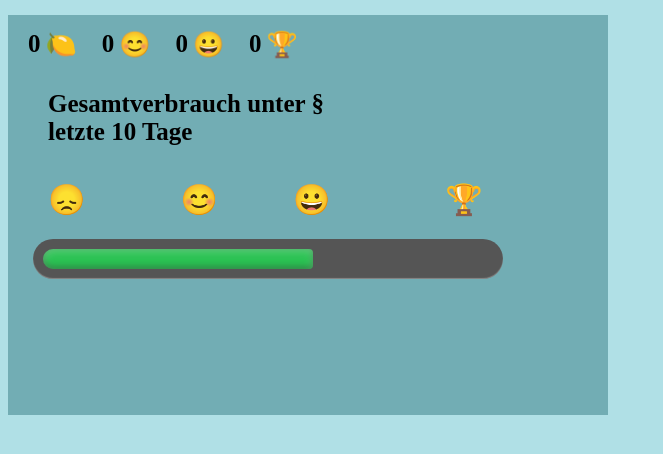
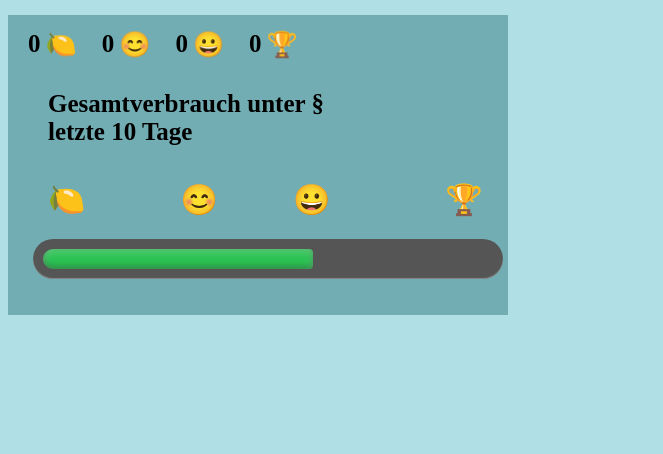
Before and after one commit to gkhnsmsk/gamificationGok, a plain HTML site: page index.html in a window 1280 px wide. Shown: the whole page, without its empty margins (0-663 px from the left). Drawn offline with nearby package versions, Linux system fonts and the light colour scheme; no server answers.

Commit message:
VEWEB-3569  Raquos are removed from buttons tmplates (TC)

```diff
--- a/index.html
+++ b/index.html
@@ -17,7 +17,7 @@
     <div class="header">
         <div class="emoj">
             <div class="bad_value">0</div>
-            <div class="bad"> 🍋 </div>
+            <div class="bad"> &#x1f34b </div>
         </div>
 
         <div class="emoj">
@@ -44,7 +44,7 @@
     <h2> Gesamtverbrauch unter §  <br> letzte 10 Tage</h2>
 
     <div class="progress">
-        <div class="bad"> 😞 </div>
+        <div class="bad"> &#x1f34b </div>
         <div class="cool" style="margin-left: 70px;"> &#x1F60a</div>
         <div class="good" style="margin-left: 50px;"> &#128512</div>
         <div class="perfect" style="margin-left: 90px;"> 🏆 </div>
--- a/main.css
+++ b/main.css
@@ -14,9 +14,9 @@ body{
     background: rgb(114, 173, 180);
 	position: relative;
 	display: block;
-	width: 600px;
-    height: 400px;
-    margin:0;
+	width: 500px;
+    height: 300px;
+    margin-top:0;
 }
 
 
```
